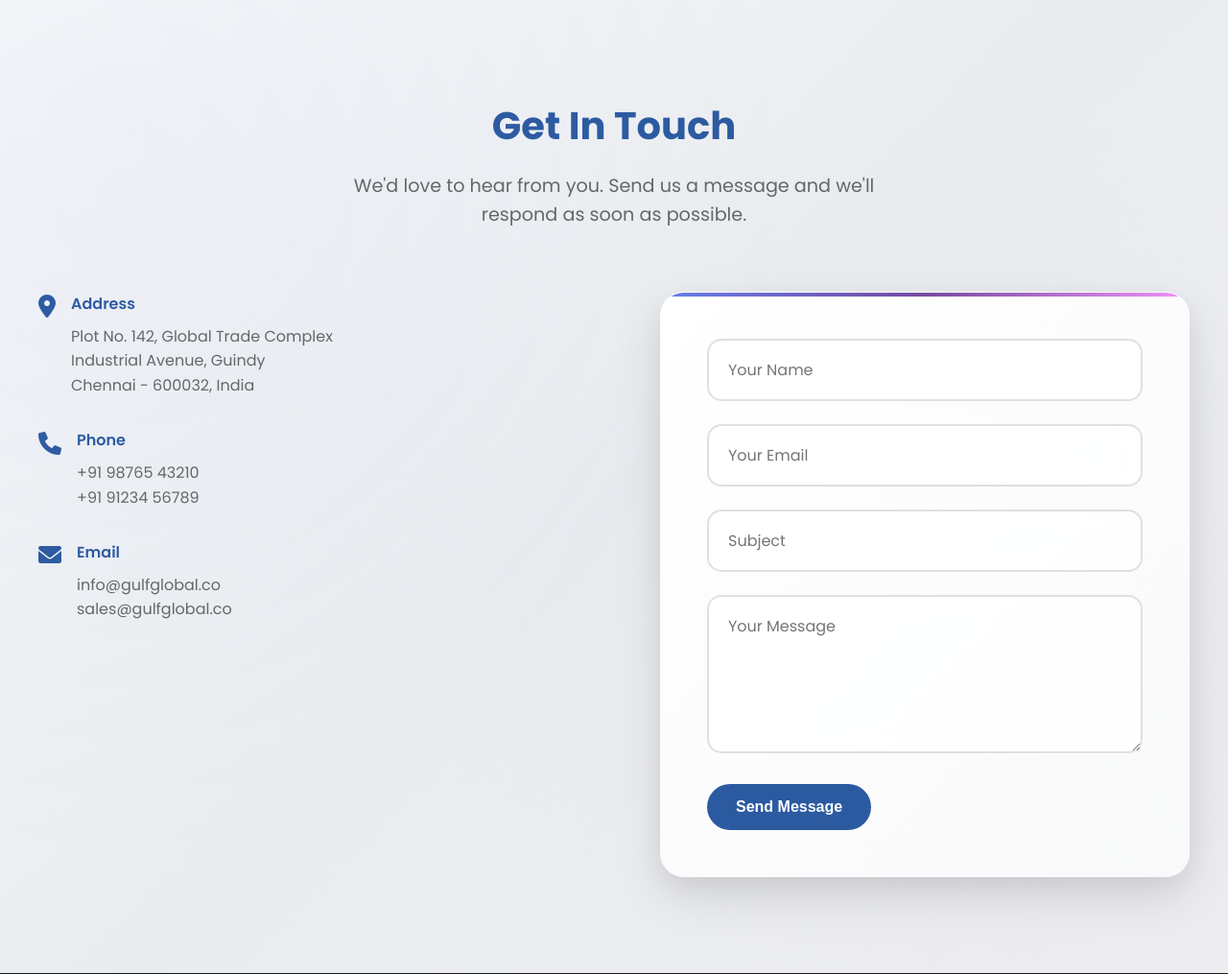
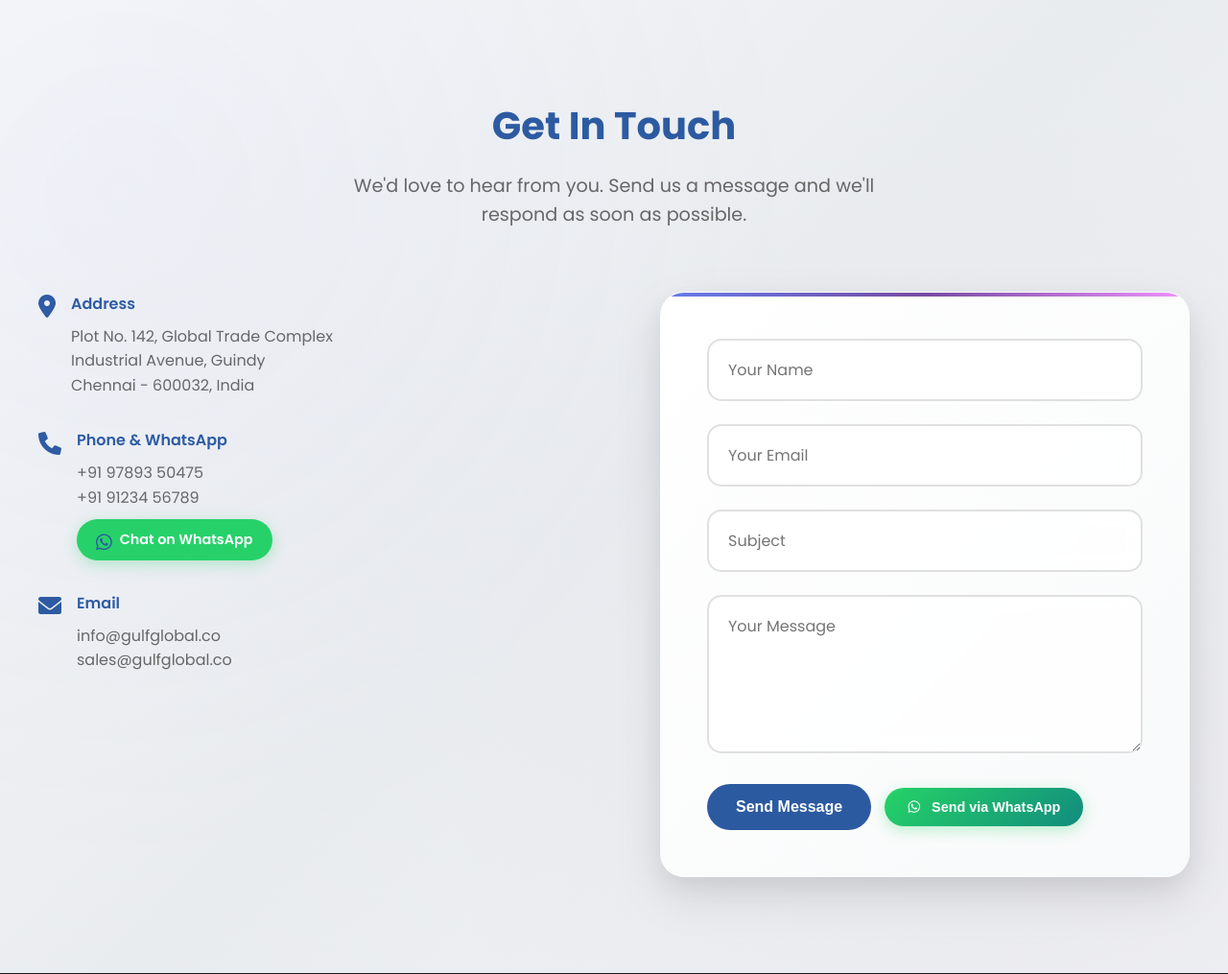
Before and after one commit to kafoor1996/gulfglobal.co, a PHP site: page / in a window 1280 px wide. Shown: the part 4265-5280 px from the top of the page at 96% size. Run offline with PHP 8.4, Linux system fonts and the light colour scheme.

Commit message:
Add WhatsApp integration to Get In Touch section with contact form and direct chat

```diff
--- a/css/style.css
+++ b/css/style.css
@@ -1169,6 +1169,53 @@ body {
     right: 0;
     height: 4px;
     background: linear-gradient(90deg, #667eea 0%, #764ba2 50%, #f093fb 100%);
+}
+
+/* WhatsApp Buttons */
+.whatsapp-btn {
+    display: inline-flex;
+    align-items: center;
+    gap: 8px;
+    background: linear-gradient(135deg, #25d366 0%, #128c7e 100%);
+    color: white;
+    text-decoration: none;
+    padding: 12px 20px;
+    border-radius: 25px;
+    font-weight: 600;
+    font-size: 0.9rem;
+    margin-top: 10px;
+    transition: all 0.3s ease;
+    box-shadow: 0 4px 15px rgba(37, 211, 102, 0.3);
+}
+
+.whatsapp-btn:hover {
+    transform: translateY(-2px);
+    box-shadow: 0 6px 20px rgba(37, 211, 102, 0.4);
+    color: white;
+    text-decoration: none;
+}
+
+.btn-whatsapp {
+    background: linear-gradient(135deg, #25d366 0%, #128c7e 100%);
+    color: white;
+    border: none;
+    padding: 12px 24px;
+    border-radius: 25px;
+    font-weight: 600;
+    font-size: 0.9rem;
+    cursor: pointer;
+    transition: all 0.3s ease;
+    box-shadow: 0 4px 15px rgba(37, 211, 102, 0.3);
+    margin-left: 10px;
+}
+
+.btn-whatsapp:hover {
+    transform: translateY(-2px);
+    box-shadow: 0 6px 20px rgba(37, 211, 102, 0.4);
+}
+
+.btn-whatsapp i {
+    margin-right: 8px;
 }
 
 .form-group {
--- a/index.html
+++ b/index.html
@@ -296,8 +296,11 @@
                     <div class="contact-item">
                         <i class="fas fa-phone"></i>
                         <div>
-                            <h4>Phone</h4>
-                            <p>+91 98765 43210<br>+91 91234 56789</p>
+                            <h4>Phone & WhatsApp</h4>
+                            <p>+91 97893 50475<br>+91 91234 56789</p>
+                            <a href="https://wa.me/919789350475" class="whatsapp-btn" target="_blank">
+                                <i class="fab fa-whatsapp"></i> Chat on WhatsApp
+                            </a>
                         </div>
                     </div>
                     <div class="contact-item">
@@ -322,6 +325,9 @@
                         <textarea placeholder="Your Message" rows="5" required></textarea>
                     </div>
                     <button type="submit" class="btn btn-primary">Send Message</button>
+                    <button type="button" class="btn btn-whatsapp" onclick="sendWhatsAppMessage()">
+                        <i class="fab fa-whatsapp"></i> Send via WhatsApp
+                    </button>
                 </form>
             </div>
         </div>
--- a/js/script.js
+++ b/js/script.js
@@ -616,3 +616,31 @@ document.addEventListener('keydown', (e) => {
         }
     }
 });
+
+// WhatsApp Contact Function
+function sendWhatsAppMessage() {
+    const name = document.querySelector('input[placeholder="Your Name"]').value || 'Customer';
+    const email = document.querySelector('input[placeholder="Your Email"]').value || '';
+    const subject = document.querySelector('input[placeholder="Subject"]').value || 'General Inquiry';
+    const message = document.querySelector('textarea[placeholder="Your Message"]').value || '';
+
+    const whatsappNumber = '919789350475';
+
+    const fullMessage = `Hello Gulf Global Co! 👋
+
+*Contact Form Submission:*
+• Name: ${name}
+• Email: ${email}
+• Subject: ${subject}
+
+*Message:*
+${message}
+
+I'm interested in your products and services. Please get back to me soon!
+
+Thank you! 🙏`;
+
+    const whatsappURL = `https://wa.me/${whatsappNumber}?text=${encodeURIComponent(fullMessage)}`;
+
+    window.open(whatsappURL, '_blank');
+}
```
